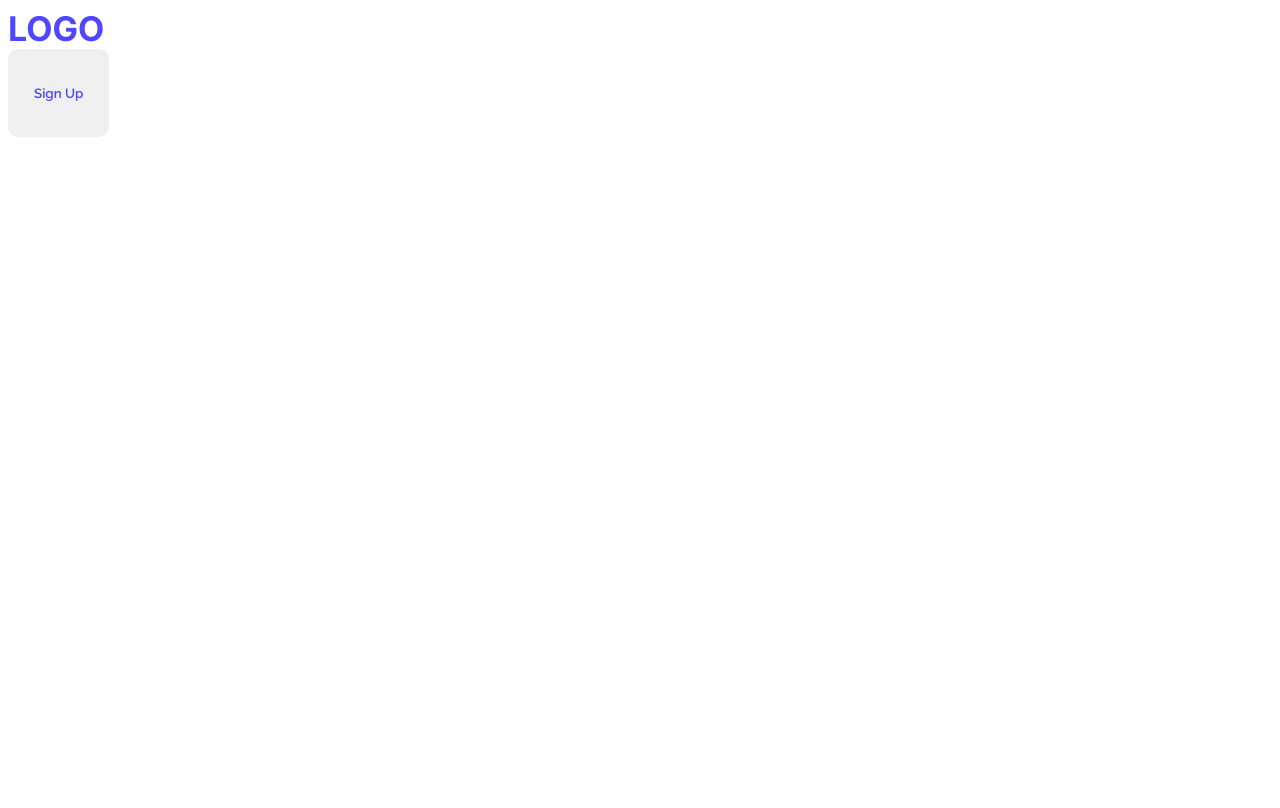
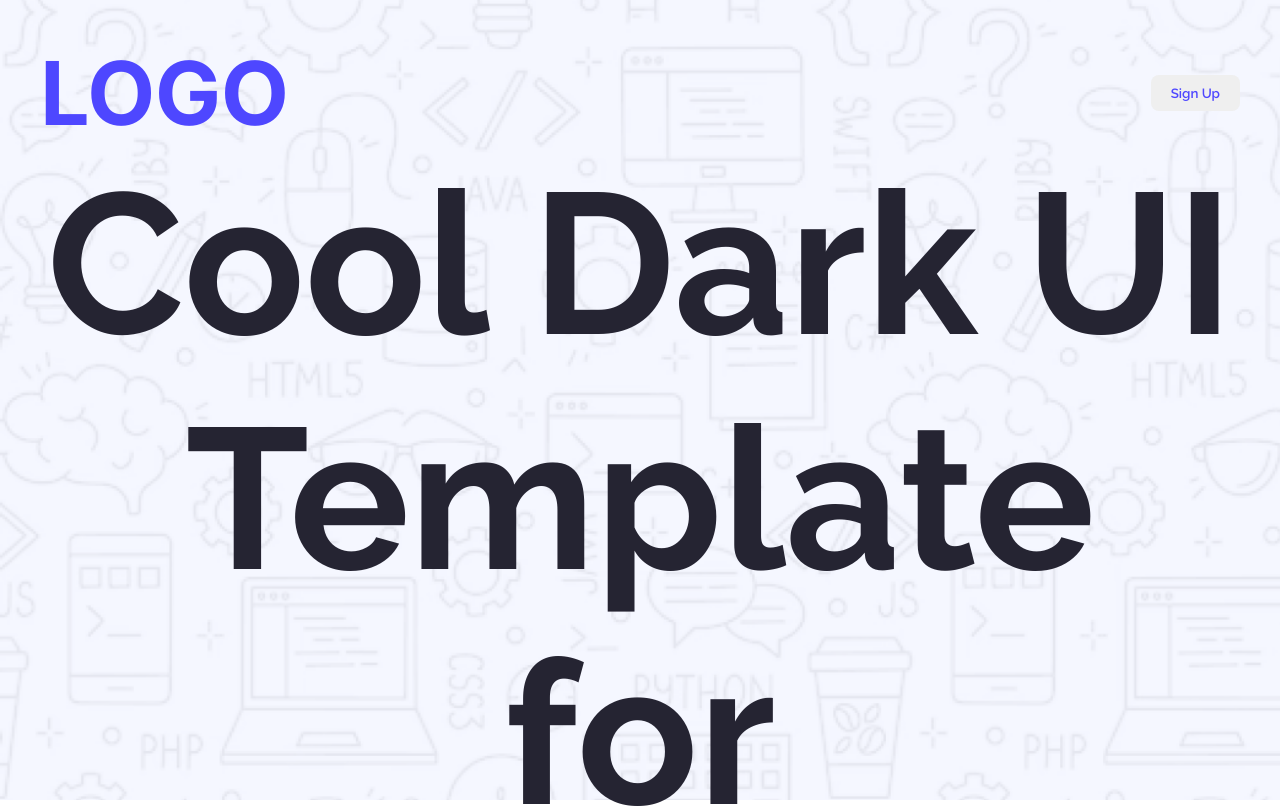
Before and after one commit to joha-2127/Assignment-01-repo, a plain HTML site: page section1.html in a window 1280 px wide. Shown: the top 808 px of the page. Drawn offline with Linux system fonts and the light colour scheme.

Commit message:
new additions

```diff
--- a/section1.css
+++ b/section1.css
@@ -1,16 +1,59 @@
+* {
+  margin: 0;
+  padding: 0;
+  box-sizing: border-box;
+}
+.title {
+  display: flex;
+  justify-content: space-between;
+  align-items: center;
+}
+
 .signup-btn {
   font-family: "Raleway", sans-serif;
   color: #4e47ff;
   border: none;
-  padding: 36px 26px;
-  border-radius: 10px;
+  padding: 10px 20px;
+  border-radius: 8px;
   font-weight: 600;
   cursor: pointer;
+}
+.content {
+  font-family: "Raleway", sans-serif;
+  text-align: center;
+  margin-top: auto;
+  margin-bottom: auto;
+}
+
+.content h1 {
+  font-size: 200px;
+  font-weight: 700;
+  color: #252432;
+  margin-bottom: 20px;
+}
+.banner {
+  height: 100vh;
+  background: url("Hero-bg.png");
+  background-size: cover;
+  display: flex;
+  flex-direction: column;
+  justify-content: space-between;
+  padding: 40px;
 }
 
 .logo {
   font-family: "Inter", sans-serif;
-  font-size: 34px;
+  font-size: 88px;
   color: #4e47ff;
   font-weight: bold;
 }
+.focus-btn {
+  background-color: #4e47ff;
+  color: #ffffff;
+  border: none;
+  padding: 12px 24px;
+  border-radius: 8px;
+  font-weight: 600;
+  font-size: 14px;
+  cursor: pointer;
+}
--- a/section1.html
+++ b/section1.html
@@ -19,11 +19,18 @@
     <link rel="stylesheet" href="section1.css" />
   </head>
   <body>
-    <div>
+    <div class="banner">
       <div class="title">
         <div class="logo">LOGO</div>
         <button class="signup-btn">Sign Up</button>
       </div>
+      <div class="content">
+        <h1>
+          Cool Dark UI Template for <br />
+          Webflow Agencies!
+        </h1>
+        <button class="focus-btn">Stay Focused</button>
+      </div>
     </div>
   </body>
 </html>
```
Also changed, not shown: Hero-bg.png (added).
